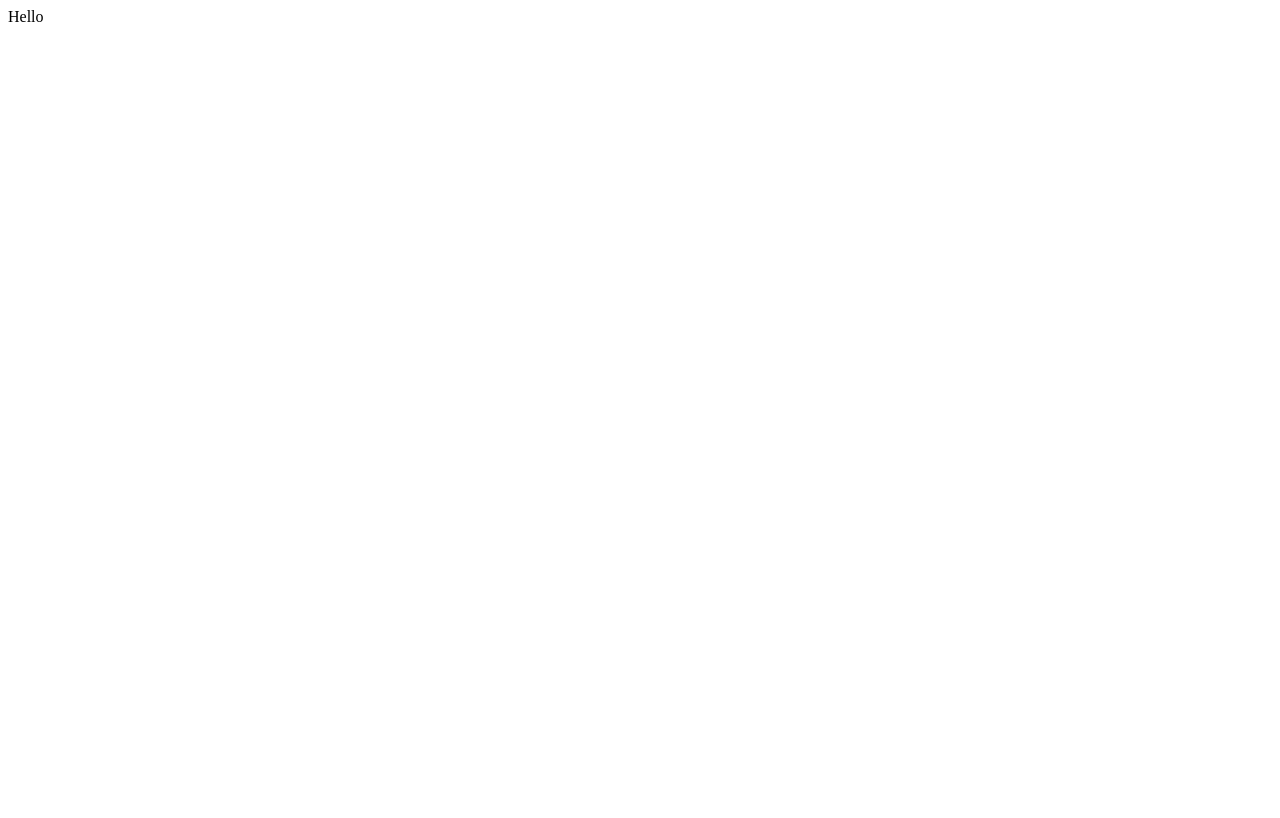
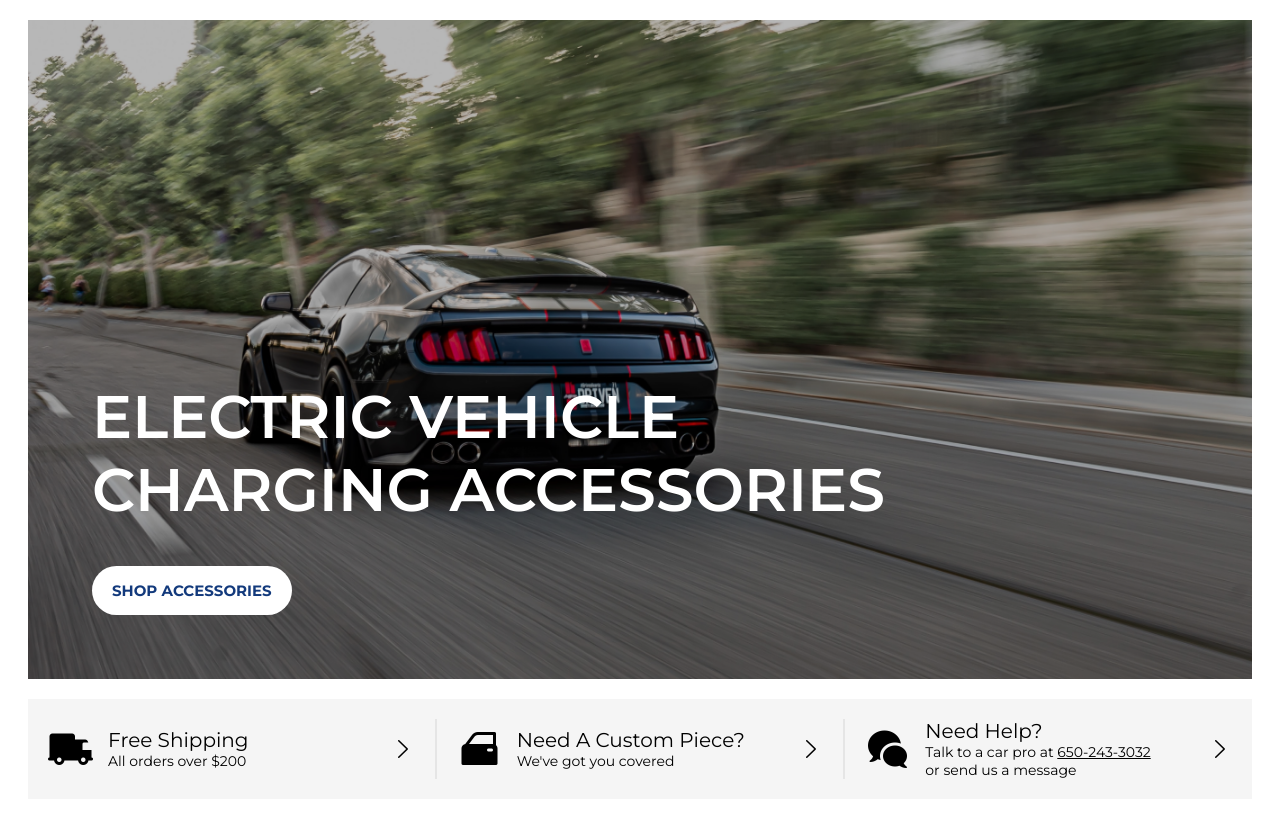
Before and after one commit to sabrinanne/sabrinanne.github.io, a plain HTML site: page index.html in a window 1280 px wide. Drawn offline with Linux system fonts and the light colour scheme.

Commit message:
Prismfly test task

```diff
--- /dev/null
+++ b/harrystyles.css
@@ -0,0 +1,94 @@
+
+#content {
+    font-family: Montserrat;
+    margin: 20px;
+}
+
+.banner {
+    position: relative;
+}
+
+.banner-image {
+    width: 100%;
+}
+
+.banner-text {
+    position: absolute;
+    bottom: 0;
+    left: 0;
+    margin: 4rem;
+}
+
+h1 {
+    color: white;
+    font-family: Montserrat;
+    font-size: 60px;
+    font-weight: 600;
+    text-transform: uppercase;
+}
+
+.shop-button {
+    background-color: white;
+    border: none;
+    border-radius: 25px;
+    color: #133A7C;
+    font-family: Montserrat;
+    font-weight: 700;
+    padding: 15px 20px;
+    text-align: center;
+    text-transform: uppercase;
+    font-size: 15px;
+  }
+
+.cards {
+    background-color: #F5F5F5;
+    display: flex;
+    margin-top: 20px;
+    justify-content: center;
+    flex-wrap: wrap;
+}
+
+.card {
+    display: flex;
+    flex: 1 1 0;
+    margin: 20px 0;
+    padding: 0 20px;
+}
+
+.card:not(:last-child) {
+    border-right: 2px solid #E5E5E5;
+}
+
+.card > div > p {
+    margin: 0;
+    padding: 0;
+}
+
+.card > div.card-text {
+    display: flex;
+    flex-flow: column;
+    flex-grow: 1;
+    justify-content: center;
+    padding: 0 15px;
+    width: 15rem;
+}
+
+.card > div > p.card-title {
+    font-family: Montserrat;
+    font-size: 20px;
+    font-weight: 400;
+}
+
+.card > div > p.card-desc {
+    font-size: 14px;
+}
+
+.card-icon, .card-arrow {
+    display: flex;
+    justify-content: center;
+    align-items: center;
+}
+
+.card-arrow {
+    font-size: 30px;
+}
--- a/index.html
+++ b/index.html
@@ -1 +1,61 @@
-Hello
+<head>
+    <link href = "https://fonts.googleapis.com/css?family=Montserrat:300,400,600,700" rel = "stylesheet" />
+    <link rel="stylesheet" href="harrystyles.css">
+</head>
+
+<body>
+    <div id="content">
+        <div class="banner">
+            <img class="banner-image" src="assets/BannerImage.png">
+            <div class="banner-text">
+                <div>
+                    <h1>Electric Vehicle <br> Charging Accessories</h1>
+                    <div>
+                        <button class="shop-button">Shop Accessories</a>
+                    </div>
+                </div>
+            </div>
+        </div>
+        <div class="cards">
+            <div class="card">
+                <div class="card-icon">
+                    <img src="assets/Truck.png">
+                </div>
+                <div class="card-text">
+                    <p class="card-title">Free Shipping</p>
+                    <p class="card-desc">All orders over $200</p>
+                </div>
+                <div class="card-arrow">
+                    <img src="assets/Arrow Right.png">
+                </div>
+            </div>
+            <div class="card">
+                <div class="card-icon">
+                    <img src="assets/Car Door.png">
+                </div>
+                <div class="card-text">
+                    <p class="card-title">Need A Custom Piece?</p>
+                    <p class="card-desc">We've got you covered</p>
+                </div>
+                <div class="card-arrow">
+                    <img src="assets/Arrow Right.png">
+                </div>
+            </div>
+            <div class="card">
+                <div class="card-icon">
+                    <img src="assets/Chat.png">
+                </div>
+                <div class="card-text">
+                    <p class="card-title">Need Help?</p>
+                    <p class="card-desc">
+                        Talk to a car pro at <u>650-243-3032</u> <br>
+                        or send us a message
+                    </p>
+                </div>
+                <div class="card-arrow">
+                    <img src="assets/Arrow Right.png">
+                </div>
+            </div>
+        </div>
+    </div>
+</body>
```
Also changed, not shown: assets/Arrow Right.png (added), assets/BannerImage.png (added), assets/Car Door.png (added), assets/Chat.png (added), assets/Truck.png (added).
